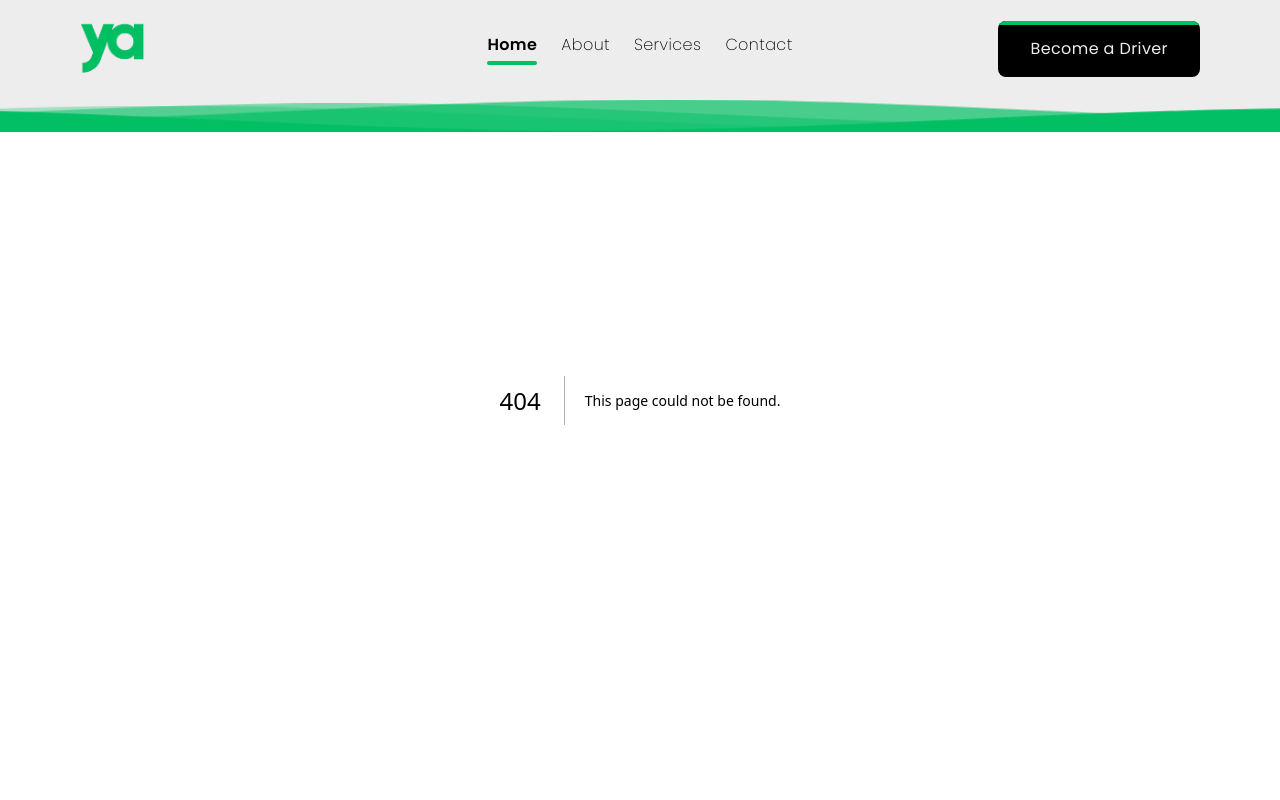
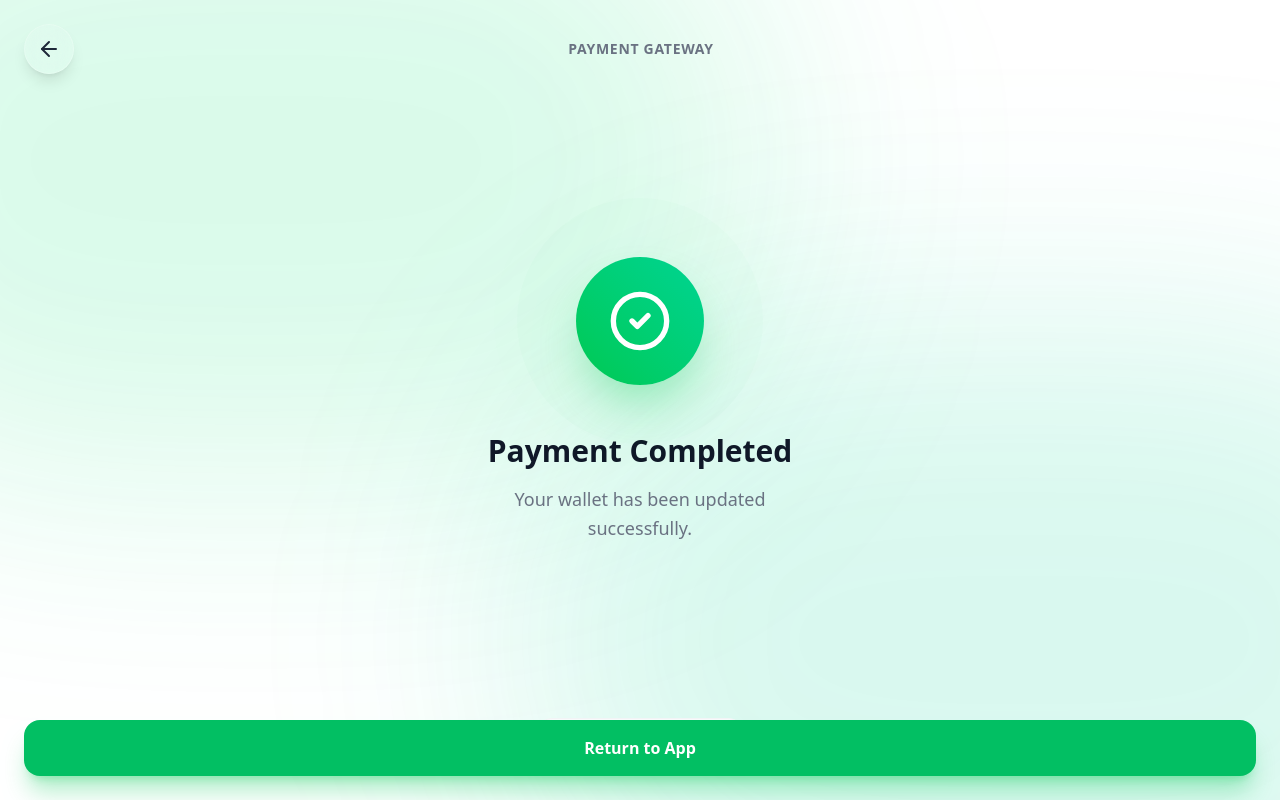
Before and after one commit to uberaddis/ya-landing, a Next.js app: page /payment/processing in a window 1280 px wide. Before the commit this address had no page. Shown: the top 800 px of the page. Built offline with nearby package versions, Linux system fonts and the light colour scheme.

Commit message:
feat: add new animated payment processing page with dynamic content for riders and drivers.

```diff
--- /dev/null
+++ b/app/payment/processing/page.tsx
@@ -0,0 +1,129 @@
+"use client";
+
+import React, { Suspense, useEffect, useState } from "react";
+import { ArrowLeft, CheckCircle2, ShieldCheck, Wallet, Car } from "lucide-react";
+import { useRouter, useSearchParams } from "next/navigation";
+
+function PaymentContent() {
+  const router = useRouter();
+  const searchParams = useSearchParams();
+  const userType = searchParams.get('userType'); // 'rider' or 'driver'
+  const isDriver = userType === 'driver';
+
+  const [step, setStep] = useState(0);
+
+  // Simulate processing stages for the "hella sexy" effect
+  useEffect(() => {
+    const timer1 = setTimeout(() => setStep(1), 1000); // Start processing
+    const timer2 = setTimeout(() => setStep(2), 3000); // Verifying
+    const timer3 = setTimeout(() => setStep(3), 5000); // Complete
+    return () => {
+      clearTimeout(timer1);
+      clearTimeout(timer2);
+      clearTimeout(timer3);
+    };
+  }, []);
+
+  const handleReturn = () => {
+    // Attempt to close the window (works in some webviews) or go back
+    if (window.history.length > 1) {
+      router.back();
+    } else {
+      // Fallback if no history (e.g., opened directly)
+      router.push("/payment/success");
+    }
+  };
+
+  const statusText = {
+    0: "Connecting...",
+    1: isDriver ? "Verifying Transaction..." : "Processing Payment...",
+    2: isDriver ? "Confirming Deposit..." : "Verifying Transaction...",
+    3: isDriver ? "Wallet Topup Complete" : "Payment Completed",
+  };
+
+  const subText = {
+    pending: isDriver
+      ? "Securely processing your earnings deposit."
+      : "Please wait while we securely process your transaction.",
+    success: isDriver
+      ? "Your wallet has been topped up successfully."
+      : "Your wallet has been updated successfully."
+  };
+
+  return (
+    <div className="fixed inset-0 z-[100000] bg-white dark:bg-neutral-950 flex flex-col overflow-hidden font-sans">
+      {/* Background Gradients */}
+      <div className={`absolute top-[-20%] left-[-20%] w-[80%] h-[80%] ${isDriver ? 'bg-blue-400/20' : 'bg-green-400/20'} blur-[120px] rounded-full mix-blend-multiply dark:mix-blend-lighten animate-pulse`} />
+      <div className={`absolute bottom-[-20%] right-[-20%] w-[80%] h-[80%] ${isDriver ? 'bg-cyan-400/20' : 'bg-emerald-400/20'} blur-[120px] rounded-full mix-blend-multiply dark:mix-blend-lighten animate-pulse delay-1000`} />
+
+      {/* Header */}
+      <header className="absolute top-0 left-0 right-0 p-6 flex items-center justify-between z-10">
+        <button
+          onClick={handleReturn}
+          className="p-3 bg-white/10 backdrop-blur-md border border-white/20 rounded-full shadow-lg active:scale-95 transition-all duration-200 hover:bg-white/20 group"
+          aria-label="Return"
+        >
+          <ArrowLeft className="w-6 h-6 text-gray-800 dark:text-white group-hover:-translate-x-1 transition-transform" />
+        </button>
+        <h1 className="text-sm font-semibold tracking-wider uppercase text-gray-500 dark:text-gray-400">
+          {isDriver ? 'Driver Payout' : 'Payment Gateway'}
+        </h1>
+        <div className="w-12" /> {/* Spacer for centering */}
+      </header>
+
+      {/* Main Content */}
+      <main className="flex-1 flex flex-col items-center justify-center p-8 relative z-0">
+
+        {/* Animated Icon Container */}
+        <div className="relative mb-12">
+          {/* Ripples */}
+          <div className={`absolute inset-0 ${isDriver ? 'bg-blue-500/30' : 'bg-green-500/30'} rounded-full animate-ping opacity-75 duration-[2s]`} />
+          <div className={`absolute inset-[-12px] ${isDriver ? 'bg-blue-500/20' : 'bg-green-500/20'} rounded-full animate-ping delay-300 opacity-50 duration-[2s]`} />
+
+          {/* Main Circle */}
+          <div className={`relative w-32 h-32 bg-gradient-to-tr ${isDriver ? 'from-blue-500 to-cyan-400 shadow-blue-500/40' : 'from-green-500 to-emerald-400 shadow-green-500/40'} rounded-full shadow-2xl flex items-center justify-center transform transition-all duration-500 scale-100`}>
+            {step < 3 ? (
+              isDriver ? <Car className="w-12 h-12 text-white animate-bounce-slight" /> : <Wallet className="w-12 h-12 text-white animate-bounce-slight" />
+            ) : (
+              <CheckCircle2 className="w-16 h-16 text-white animate-in zoom-in spin-in-12 duration-500" />
+            )}
+          </div>
+        </div>
+
+        {/* Text Status */}
+        <div className="text-center space-y-4 max-w-xs mx-auto">
+          <h2 className="text-3xl font-bold text-gray-900 dark:text-white transition-all duration-500">
+             {statusText[step as keyof typeof statusText]}
+          </h2>
+          <p className="text-gray-500 dark:text-gray-400 text-lg leading-relaxed transition-opacity duration-500">
+            {step < 3 ? subText.pending : subText.success}
+          </p>
+        </div>
+
+        {/* Security Badge */}
+        <div className="absolute bottom-12 flex items-center gap-2 text-gray-400 dark:text-gray-600 bg-gray-50 dark:bg-white/5 py-2 px-4 rounded-full border border-gray-100 dark:border-white/10">
+          <ShieldCheck className="w-4 h-4" />
+          <span className="text-xs font-medium tracking-wide">256-Bit Secure Encryption</span>
+        </div>
+      </main>
+
+      {/* Bottom Action (Only visible on success) */}
+      <div className={`absolute bottom-0 left-0 right-0 p-6 transition-transform duration-500 ${step === 3 ? 'translate-y-0' : 'translate-y-full'}`}>
+        <button
+            onClick={handleReturn}
+            className={`w-full ${isDriver ? 'bg-blue-500 hover:bg-blue-600 shadow-blue-500/30' : 'bg-[#02bf63] hover:bg-[#029e52] shadow-green-500/30'} text-white font-bold py-4 rounded-2xl shadow-xl active:scale-[0.98] transition-all flex items-center justify-center gap-2`}
+        >
+            <span>Return to App</span>
+        </button>
+      </div>
+    </div>
+  );
+}
+
+export default function PaymentProcessingPage() {
+  return (
+    <Suspense fallback={<div className="fixed inset-0 bg-white dark:bg-neutral-950" />}>
+      <PaymentContent />
+    </Suspense>
+  );
+}
```
